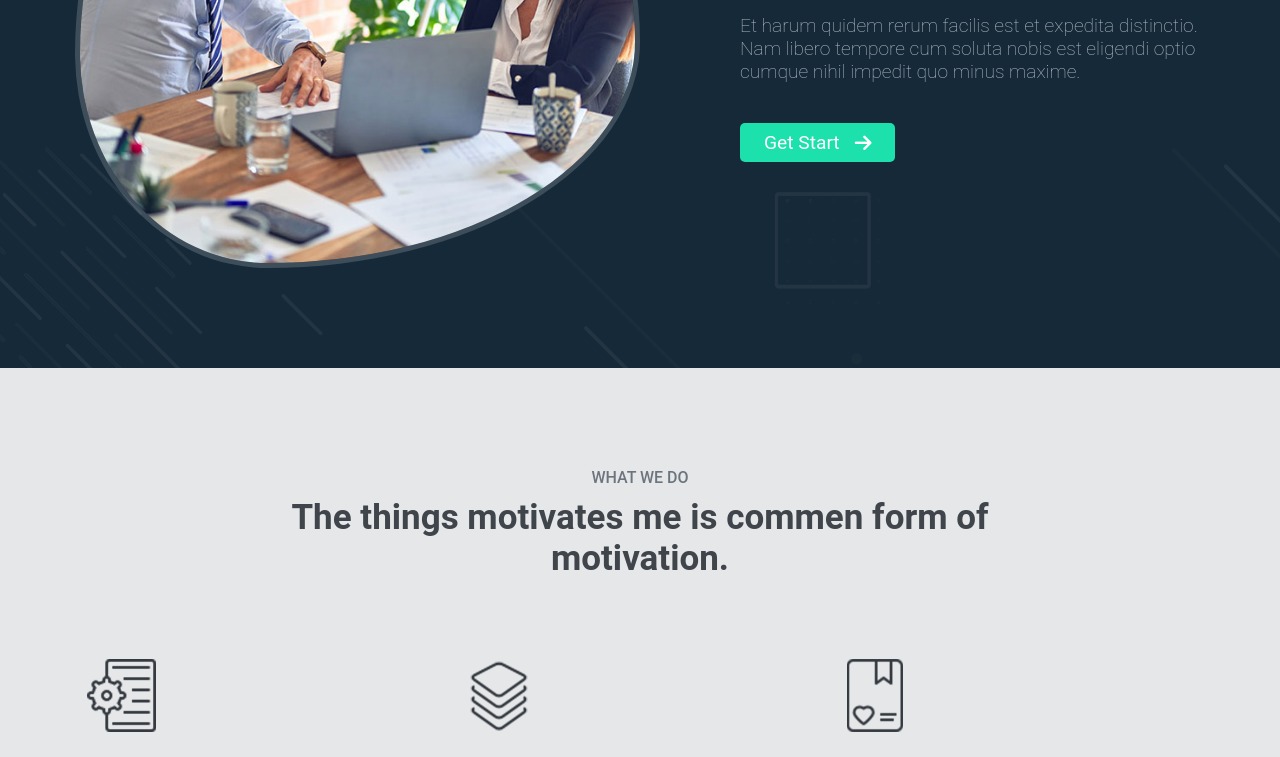
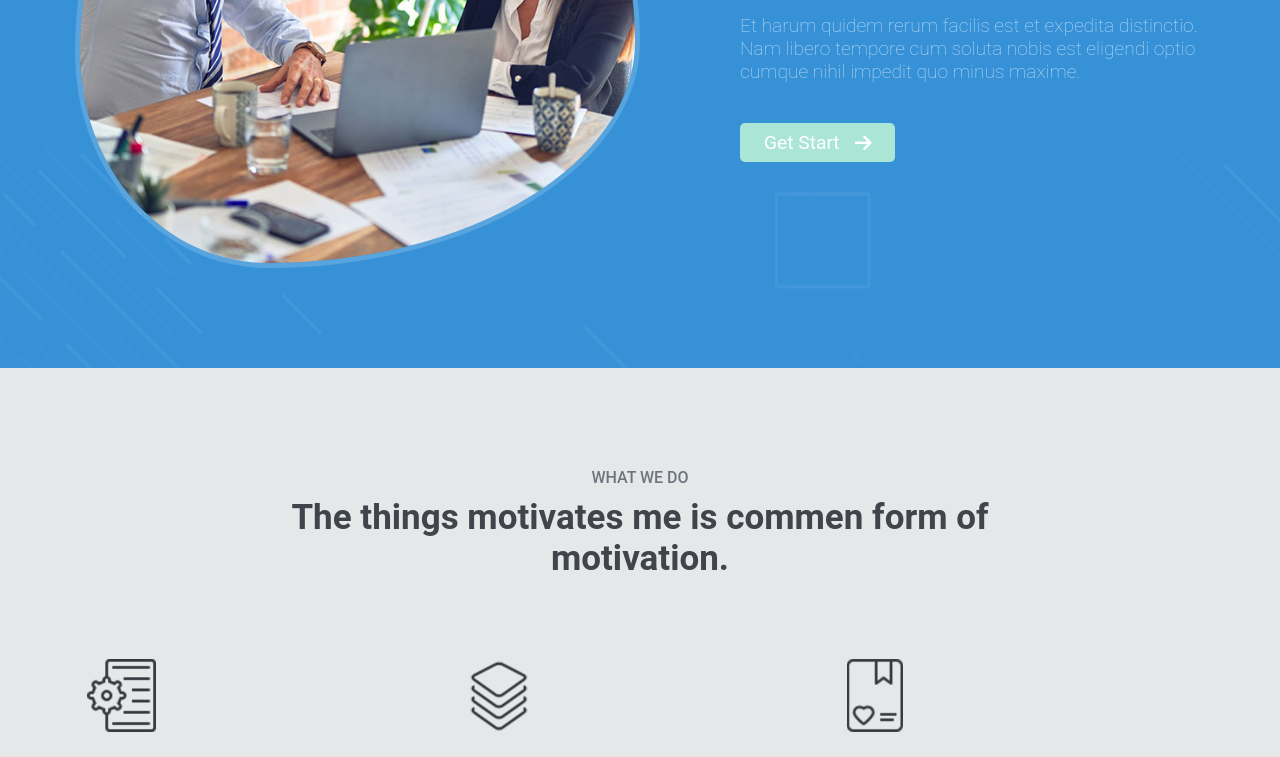
Before and after one commit to SUTARIYAKRINA2980/Dojek_HTML_CSS_MQ_JQ, a plain HTML site: page index.html in a window 1280 px wide. Shown: the part 451-1208 px from the top of the page. Drawn offline with Linux system fonts and the light colour scheme.

Commit message:
color change

```diff
--- a/css/style.css
+++ b/css/style.css
@@ -1,8 +1,8 @@
 :root {
     --black: #262a2e;
     --white: rgb(255, 255, 255);
-    --green: #1ce1ac;
-    --bg-black: #162938;
+    --green: #aae5d5;
+    --bg-black: #3691d7;
     --text-color: #3f454b;
     --text-color-lgry: #6c757d;
 }
```
